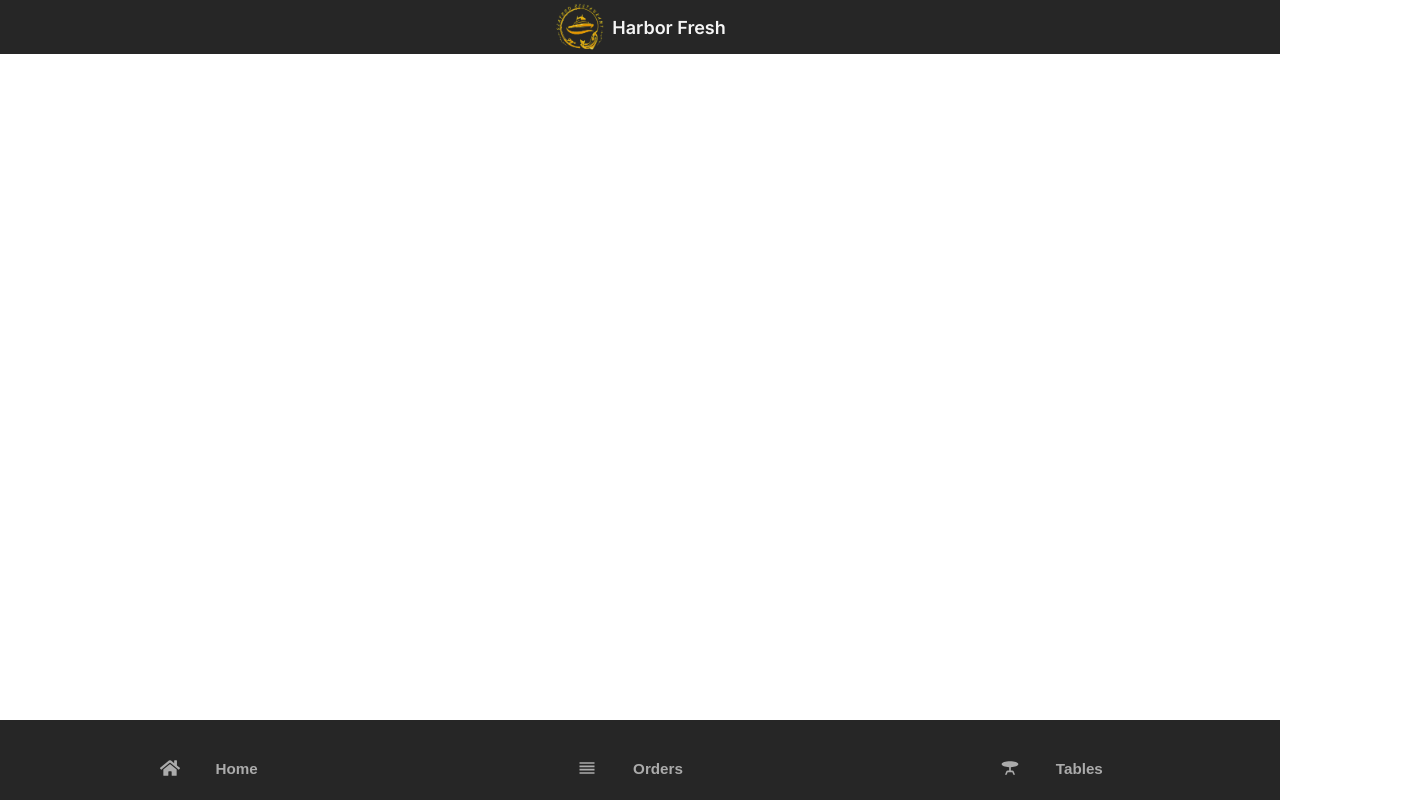
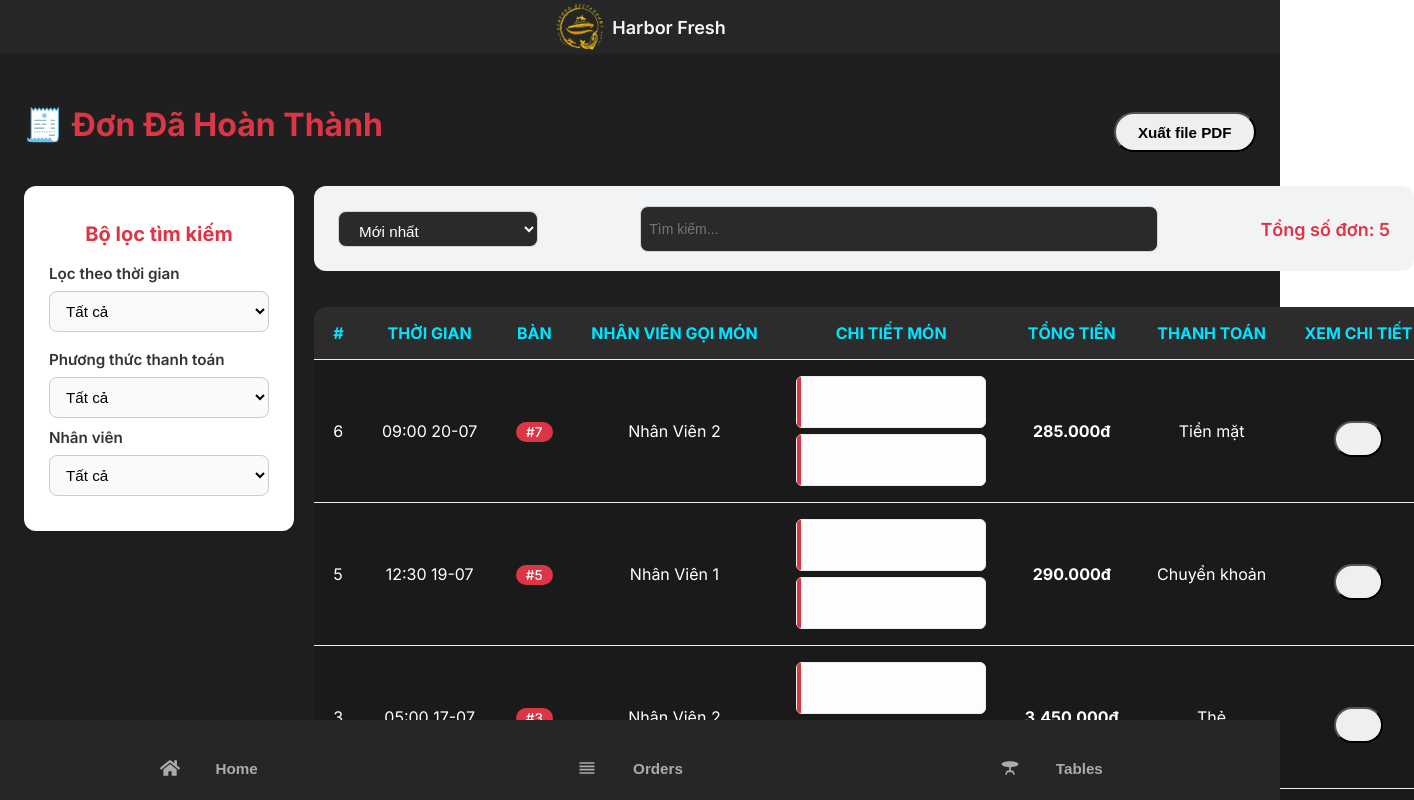
Before and after one commit to l22lvip/Restaurant_SeaFood_-Management, a React (Create React App) app: page /admin/orders in a window 1280 px wide. Shown: the top 800 px of the page, 1414 px wide, since content can reach past the window. Built offline with nearby package versions, Linux system fonts and the light colour scheme; data requests are answered from the project's data file.

Commit message:
fix duplicated classname in css

```diff
--- a/src/App.js
+++ b/src/App.js
@@ -1,5 +1,5 @@
 import { BrowserRouter as Router, Routes, Route, useLocation } from 'react-router-dom';
-import { Home, Auth, Orders, Tables, EmployeeList, CreateEmployee, EditEmployee, FinancialDashboard, AddFoodImport } from './pages';
+import { Home, Auth, Orders, Tables, EmployeeList, CreateEmployee, EditEmployee, FinancialDashboard, AddFoodImport, OrderManagement } from './pages';
 import Header from './components/shared/Header';
 import BottomNav from './components/shared/BottomNav';
 import CreateBill from './components/bill/CreateBill';
@@ -24,6 +24,7 @@ function AppContent() {
         <Route path="/admin/employees/edit/:id" element={<EditEmployee />} />
         <Route path="/admin/financial" element={<FinancialDashboard />} />
         <Route path="/admin/add-food-import" element={<AddFoodImport />} />
+        <Route path="/admin/orders" element={<OrderManagement />} />
       </Routes>
       {!hideNav && <BottomNav />}
     </>
--- a/src/css/OrderManagement.css
+++ b/src/css/OrderManagement.css
@@ -1,10 +1,10 @@
-.orders-container {
+.completed-order-container {
     padding: 24px;
     max-width: 100%;
     background-color: #1f1f1f;
 }
 
-.orders-header {
+.completed-order-header {
     display: flex;
     justify-content: space-between;
     align-items: center;
@@ -13,7 +13,7 @@
     flex-wrap: wrap;
 }
 
-.orders-title {
+.completed-order-title {
     color: #DC3545;
     font-weight: 700;
     font-size: 2rem;
@@ -33,14 +33,14 @@
     background-color: #23272b;
 }
 
-.orders-body {
+.completed-order-body {
     display: flex;
     gap: 20px;
     align-items: flex-start;
 }
 
 /* Sidebar filter */
-.orders-filter {
+.completed-order-filter {
     flex: 0 0 220px;
     background: #f8f9fa;
     box-shadow: 0 0 10px rgba(0, 0, 0, 0.05);
@@ -51,22 +51,22 @@
 }
 
 /* Main content */
-.orders-content {
+.completed-order-content {
     flex: 1;
 }
 
 /* Input/select styling */
-.orders-filter label,
-.orders-filter select,
-.orders-filter input {
+.completed-order-filter label,
+.completed-order-filter select,
+.completed-order-filter input {
     display: block;
     width: 100%;
     margin-bottom: 12px;
     font-size: 0.95rem;
 }
 
-.orders-filter select,
-.orders-filter input {
+.completed-order-filter select,
+.completed-order-filter input {
     padding: 6px 10px;
     border: 1px solid #ccc;
     border-radius: 6px;
@@ -85,20 +85,20 @@
 }
 
 /* Table */
-.order-table {
+.completed-order-table {
     width: 100%;
     border-collapse: collapse;
 }
 
-.order-table th,
-.order-table td {
+.completed-order-table th,
+.completed-order-table td {
     padding: 12px 14px;
     border-bottom: 1px solid #eee;
     text-align: left;
     vertical-align: middle;
 }
 
-.order-table thead {
+.completed-order-table thead {
     background-color: #f2f2f2;
     font-weight: 600;
 }
@@ -112,7 +112,7 @@
     font-size: 0.85rem;
 }
 
-.order-details {
+.completed-order-details {
     display: flex;
     flex-direction: column;
     gap: 6px;
@@ -139,7 +139,7 @@
     border-bottom-left-radius: 6px;
 }
 
-.orders-filter {
+.completed-order-filter {
     display: flex;
     flex-direction: column;
     background-color: #1f1f1f;
@@ -257,7 +257,7 @@
     height: 40px;
 }
 
-.search-sort-card .total-orders {
+.search-sort-card .completed-total-order {
     color: #dc3545;
     font-weight: 600;
     white-space: nowrap;
@@ -286,33 +286,33 @@
     height: 45px;
 }
 
-.total-orders {
+.completed-total-order {
     margin-bottom: 15px;
     font-size: 18px;
 }
 
-.orders-sidebar {
+.completed-order-sidebar {
     flex: 0 0 250px;
     /* cố định chiều rộng */
 }
 
-.orders-main {
+.completed-order-main {
     flex: 1;
     /* phần còn lại */
     min-width: 0;
     /* chống tràn nội dung */
 }
 
-.order-details {
+.completed-order-details {
     word-break: break-word;
     max-width: 100%;
 }
 
-.orders-card {
+.completed-order-card {
     overflow-x: auto;
 }
 
-.order-table {
+.completed-order-table {
     width: 500px;
 }
 
@@ -320,26 +320,26 @@
     width: 1100px;
 }
 
-.order-table {
+.completed-order-table {
     width: 1100px;
 }
 
-.orders-card {
+.completed-order-card {
     width: 100%;
 }
 
-.order-table table {
+.completed-order-table table {
     width: 100%;
 }
 
-.order-table th,
-.order-table td {
+.completed-order-table th,
+.completed-order-table td {
     white-space: nowrap;
     overflow: hidden;
     text-overflow: ellipsis;
 }
 
-.orders-body {
+.completed-order-body {
     display: flex;
     justify-content: center;
     margin: 0 auto;
--- a/src/pages/OrderManagement.js
+++ b/src/pages/OrderManagement.js
@@ -185,10 +185,10 @@ export default function Orders() {
 
     return (
         <>
-            <Container className="orders-container py-4">
-                <div className="d-flex justify-content-between align-items-center mb-2 gap-3 w-100 orders-header">
+            <Container className="completed-order-container py-4">
+                <div className="d-flex justify-content-between align-items-center mb-2 gap-3 w-100 completed-order-header">
                     <div className="flex-fill">
-                        <h2 className="orders-title">🧾 Đơn Đã Hoàn Thành</h2>
+                        <h2 className="completed-order-title">🧾 Đơn Đã Hoàn Thành</h2>
                     </div>
 
                     <div className="flex-fill d-flex justify-content-end">
@@ -198,10 +198,10 @@ export default function Orders() {
                     </div>
                 </div>
 
-                <div className="orders-body">
+                <div className="completed-order-body">
 
                     {/* Filter */}
-                    <aside className="orders-sidebar">
+                    <aside className="completed-order-sidebar">
                         <Col sm={2} md={2} lg={2}>
                             <Card
                                 style={{
@@ -304,7 +304,7 @@ export default function Orders() {
                         </Col>
                     </aside>
 
-                    <main className="orders-main">
+                    <main className="completed-order-main">
                         {/* Sort + Table */}
                         <Col sm={10} md={10} lg={10}>
 
@@ -329,7 +329,7 @@ export default function Orders() {
                                                 onChange={(e) => setSearchText(e.target.value)}
                                             />
 
-                                            <div className="total-orders">
+                                            <div className="completed-total-order">
                                                 Tổng số đơn: {filteredAndSortedBills().length}
                                             </div>
                                         </Card>
@@ -339,11 +339,11 @@ export default function Orders() {
                             </div>
 
                             {/* Table */}
-                            <Row id="invoice" className='order-table'>
+                            <Row id="invoice" className='completed-order-table'>
                                 <Col sm={12} md={12} lg={12}>
-                                    <Card className="orders-card shadow-sm">
+                                    <Card className="completed-order-card shadow-sm">
                                         <Card.Body className="p-0">
-                                            <Table responsive hover className="mb-0 order-table">
+                                            <Table responsive hover className="mb-0 completed-order-table">
                                                 <thead>
                                                     <tr>
                                                         <th data-html2canvas-ignore>#</th>
@@ -374,7 +374,7 @@ export default function Orders() {
                                                                 <td><span className="table-pill">#{bill.tableId}</span></td>
                                                                 <td>{users.find((u) => u.id == bill.userId)?.name || "?"}</td>
                                                                 <td>
-                                                                    <div className="order-details">
+                                                                    <div className="completed-order-details">
                                                                         {order?.items.map((item, idx) => (
                                                                             <div className="detail-item" key={idx}>
                                                                                 <div className="item-name">
--- a/src/pages/index.js
+++ b/src/pages/index.js
@@ -7,3 +7,4 @@ export { default as EditEmployee } from './EditEmployee.js';
 export { default as EmployeeList } from './EmployeeList.js';
 export { default as FinancialDashboard } from './FinancialDashboard.js';
 export { default as AddFoodImport } from './AddFoodImport.js';
+export { default as OrderManagement } from './OrderManagement.js';
```
